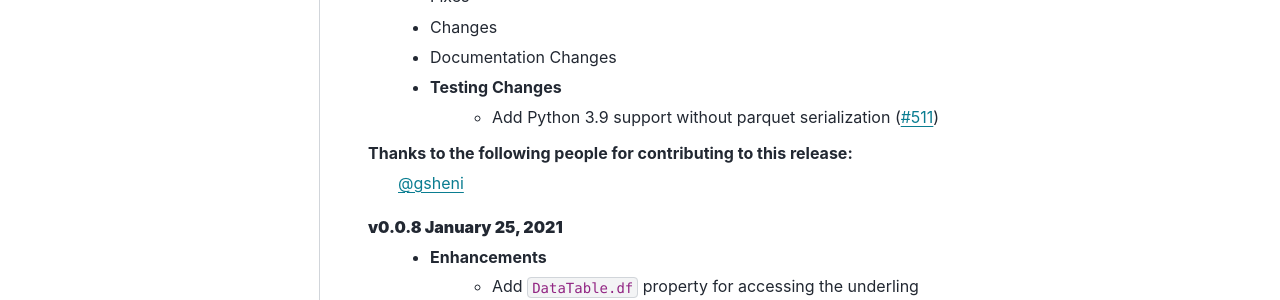
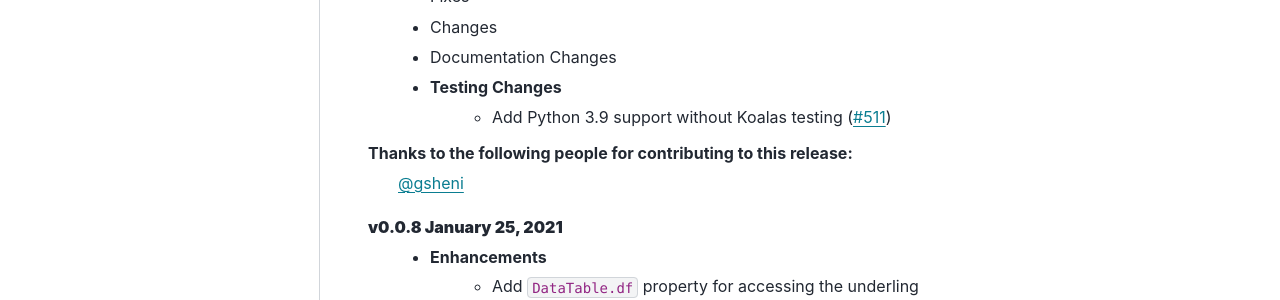
Before and after one commit to alteryx/woodwork, a Sphinx documentation site: the page built from docs/source/release_notes.rst, in a window 1280 px wide and 900 px high. Shown: the part 286-586 px from the top of the window. Built offline with Sphinx 7.4.7 and the PyData theme 0.15.4, drawn with Linux system fonts in a browser that asks for light colours; comment, search, counter and statistics services are not loaded.

```diff
--- a/docs/source/release_notes.rst
+++ b/docs/source/release_notes.rst
@@ -8,7 +8,7 @@ Release Notes
     * Changes
     * Documentation Changes
     * Testing Changes
-       * Add Python 3.9 support without parquet serialization (:pr:`511`)
+       * Add Python 3.9 support without Koalas testing (:pr:`511`)
 
 Thanks to the following people for contributing to this release:
     :user:`gsheni`
```
Also changed, not shown: 1 other file.
